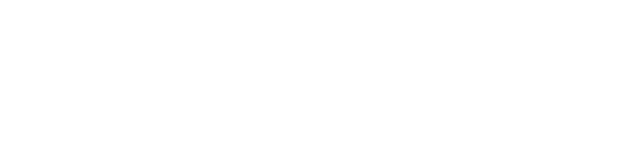
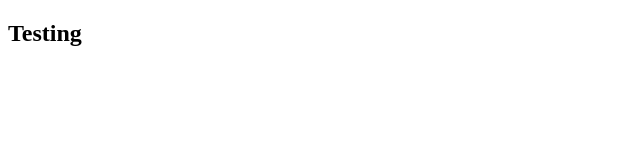
Before and after one commit to Rakum4/latihanGIT, a plain HTML site: page index.html in a window 1280 px wide. Shown: the whole page, without its empty margins (0-640 px from the left). Drawn offline with Linux system fonts and the light colour scheme.

Commit message:
add Enter

```diff
--- a/index.html
+++ b/index.html
@@ -8,9 +8,9 @@
   </head>
   <body>
     <div>
-      <br />
-      <br />
+      <h2>Testing</h2>
+      <br>
+      <br>
     </div>
-
   </body>
 </html>
```
